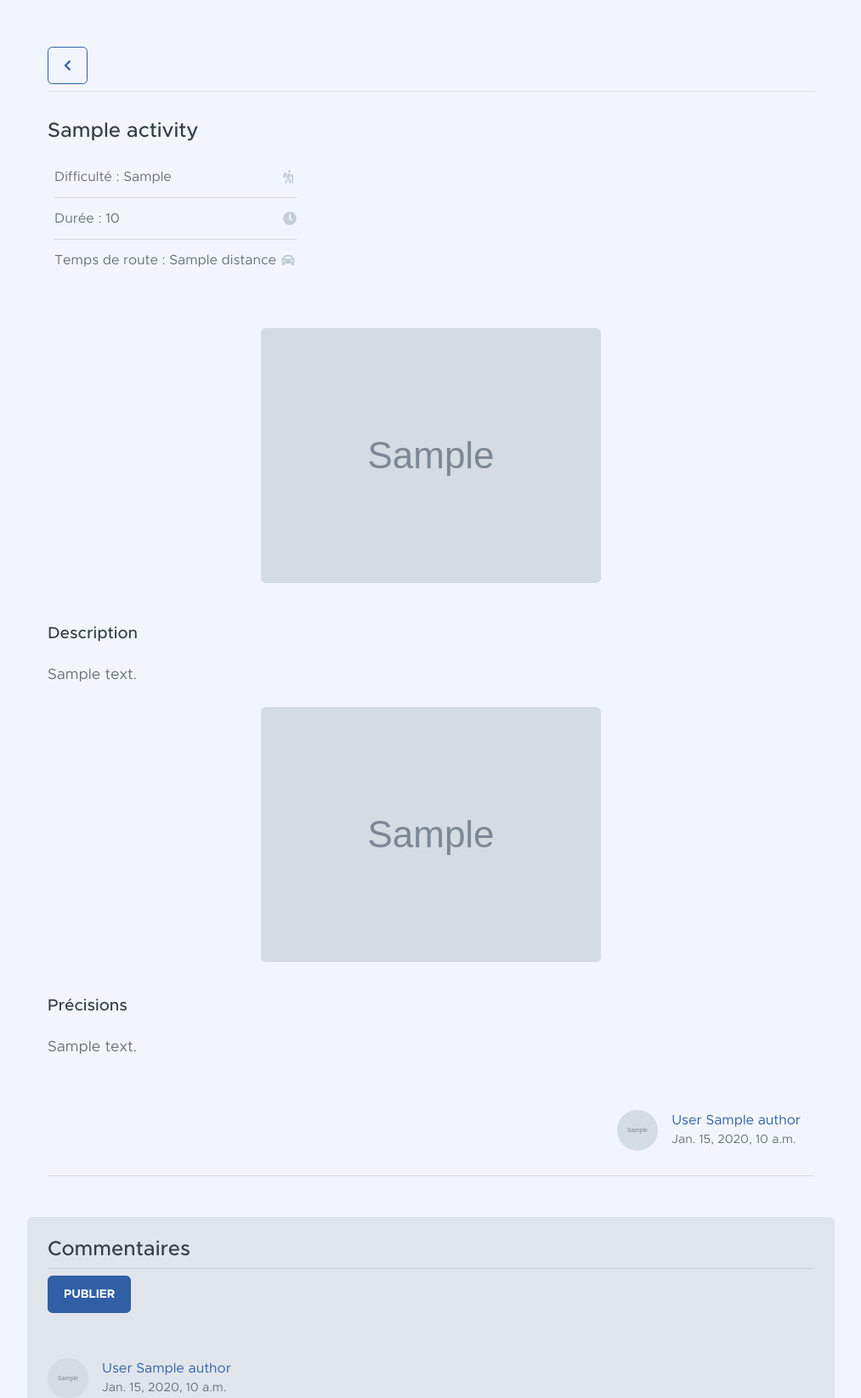
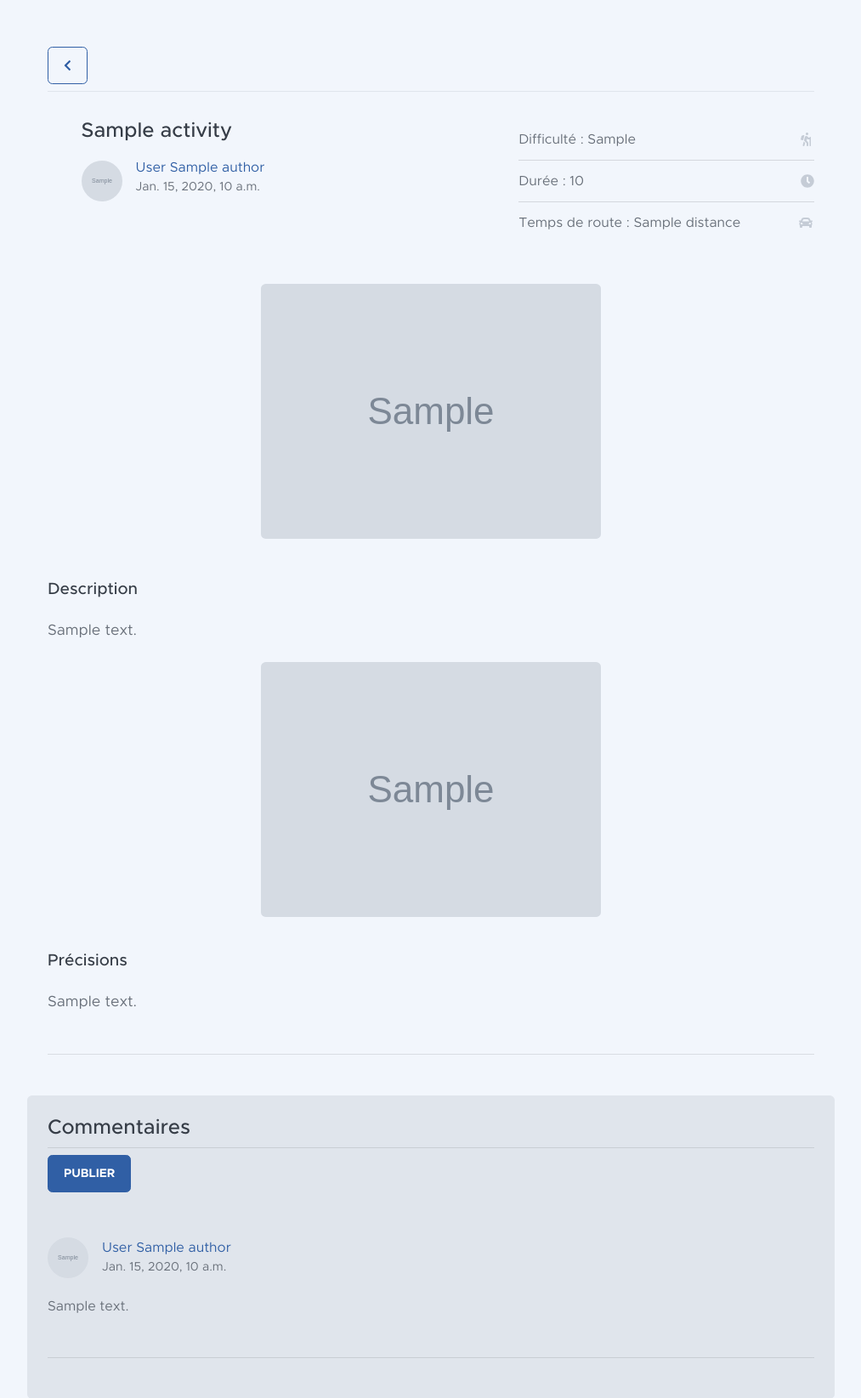
Before and after one commit to GuillaumeM92/La-Bouygue, a Django app: template apps/activities/templates/activities/activity-detail.html in a window 1280 px wide. Shown: the part 67-1712 px from the top of the page at 85% size, without its empty margins (133-1146 px from the left). Run offline with Django 3.2, Linux system fonts and the light colour scheme; the template is opened without the code that fills it: most values are stand-ins (such as "Sample title", 1, 10 or a date in 2020); grey boxes marked "Sample" are stand-in pictures; some libraries are stand-ins or nearby versions.

Commit message:
added activity detail info at the top

```diff
--- a/apps/activities/templates/activities/activity-detail.html
+++ b/apps/activities/templates/activities/activity-detail.html
@@ -18,16 +18,26 @@
                                 <a class="btn btn-outline-danger font-weight-700 ml-1" href="{% url 'activity-delete' activity.id %}">Supprimer</a>
                                 {% endif %}
                             </div>
-
-                            <div class="single-post">
-                                <h1>{{ activity.title }}</h1>
-                                <div class="col-lg-4 mr-auto p-2">
+                            <div class="row d-flex">
+                                <div class="col-lg-6 ml-auto">
+                                    <h1 class="">{{ activity.title }}</h1>
+                                    <div class="post-archive-meta">
+                                        <a href="{% url 'user-activities' activity.author.surname activity.author.name %}"><img class="post-archive-meta-img mt-1" src="{{ activity.author.profile.image.url }}" />
+                                        <div class="post-archive-meta-details p-2 mt-1 mb-2">
+                                            <div class="post-archive-meta-details-name">{{ activity.author.surname }} {{ activity.author.name }}</div></a>
+                                            <div class="post-archive-meta-details-date">{{ activity.date_posted }}</div>
+                                        </div>
+                                    </div>
+                                </div>
+                                <div class="col-lg-5 ml-auto">
                                     <ul class="list-group list-group-flush list-group-careers">
                                         <li class="list-group-item">Difficulté : {{ activity.get_difficulty_display }}<i class="fas fa-hiking fa-fw text-gray-400"></i></li>
                                         <li class="list-group-item">Durée : {{ activity.duration }}<i class="fas fa-euro-sign fa-clock text-gray-400"></i></li>
                                         <li class="list-group-item">Temps de route : {{ activity.distance }}<i class="fas fa-car fa-fw text-gray-400"></i></li>
                                     </ul>
                                 </div>
+                            </div>
+                            <div class="single-post">
                                 <img class="img-fluid rounded mx-auto d-block mb-2" src="{{ activity.image.url }}" />
                                 <div class="single-post-text my-5">
                                     <h4>Description</h4>
@@ -37,15 +47,6 @@
                                         {% endif %}
                                     <h4>Précisions</h4>
                                         <p>{{ activity.content2 }}</p>
-                                </div>
-                                <div class="align-items-center justify-content-between d-flex">
-                                    <div class="post-archive-meta mt-2 ml-auto">
-                                        <a href="{% url 'user-activities' activity.author.surname activity.author.name %}"><img class="post-archive-meta-img" src="{{ activity.author.profile.image.url }}" />
-                                        <div class="post-archive-meta-details p-2">
-                                            <div class="post-archive-meta-details-name">{{ activity.author.surname }} {{ activity.author.name }}</div></a>
-                                            <div class="post-archive-meta-details-date">{{ activity.date_posted }}</div>
-                                        </div>
-                                    </div>
                                 </div>
                                 <hr class="my-4 mb-5" />
                             </div>
```
